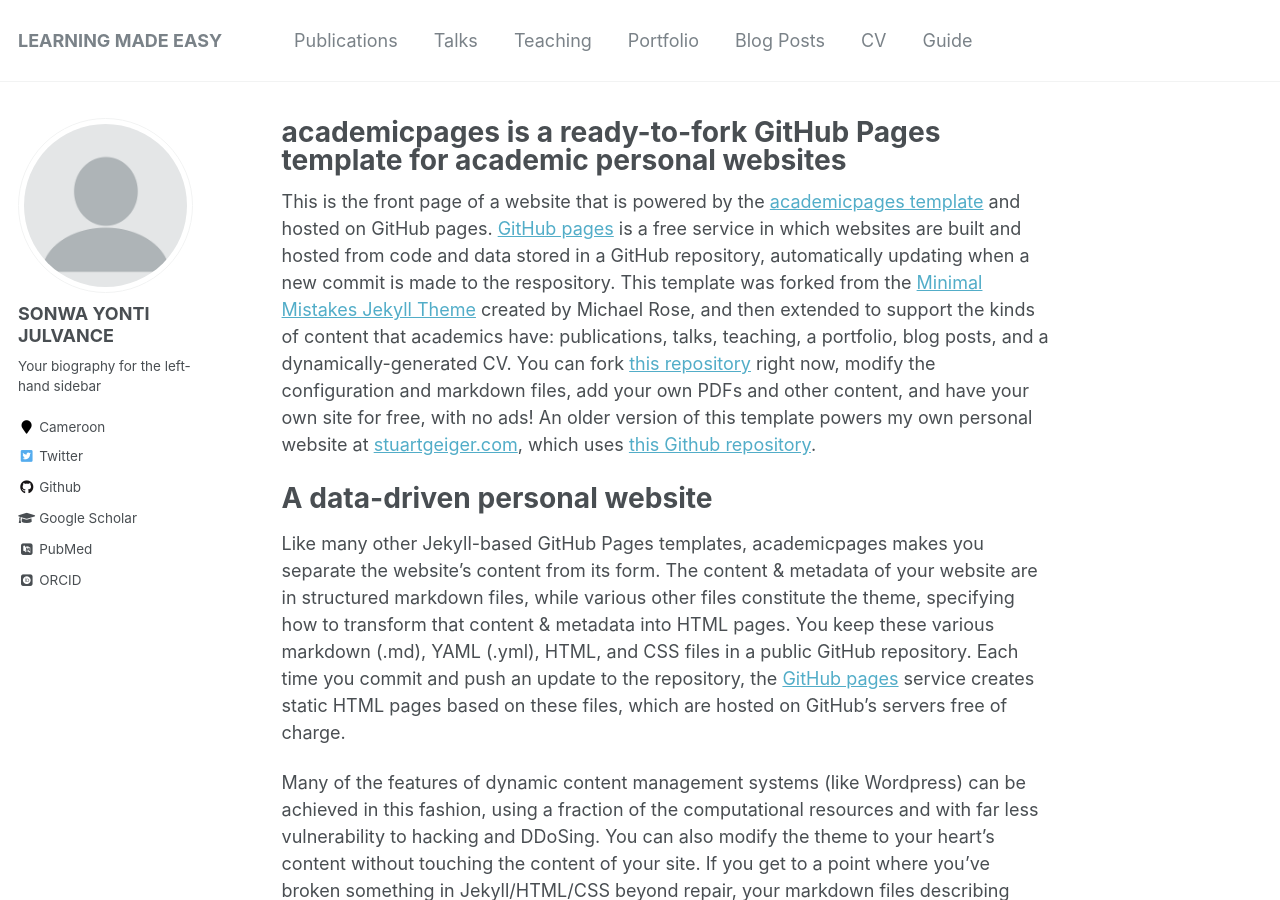
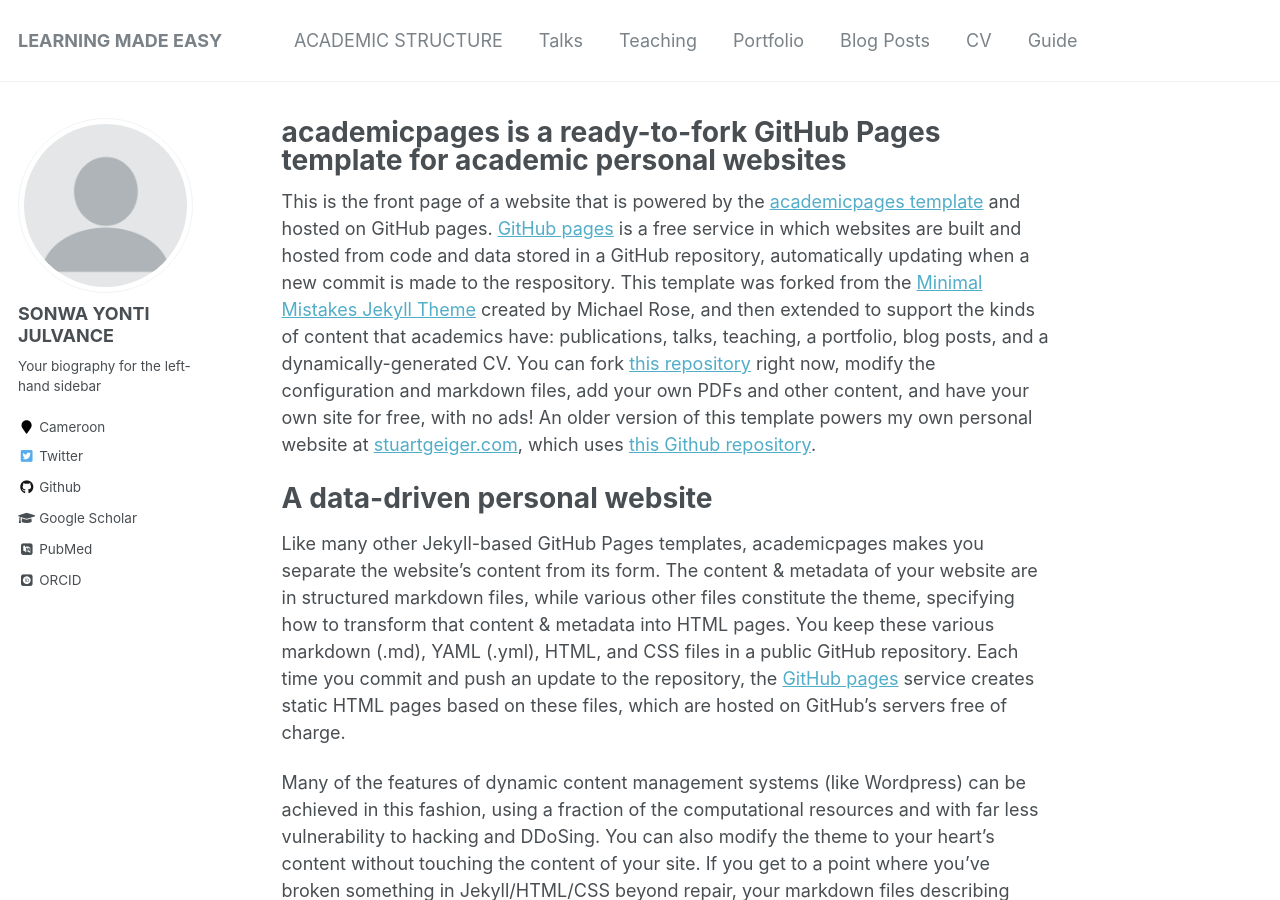
Before and after one commit to julvance/julvance.github.io, a Jekyll site: the page built from _pages/about.md, in a window 1280 px wide and 900 px high. Built offline with Jekyll 4.4.1, drawn with Linux system fonts in a browser that asks for light colours; some web fonts are replaced.

Commit message:
Update navigation.yml

```diff
--- a/_data/navigation.yml
+++ b/_data/navigation.yml
@@ -1,6 +1,6 @@
 # main links links
 main:
-  - title: "Publications"
+  - title: "ACADEMIC STRUCTURE"
     url: /publications/
 
   - title: "Talks"
```
